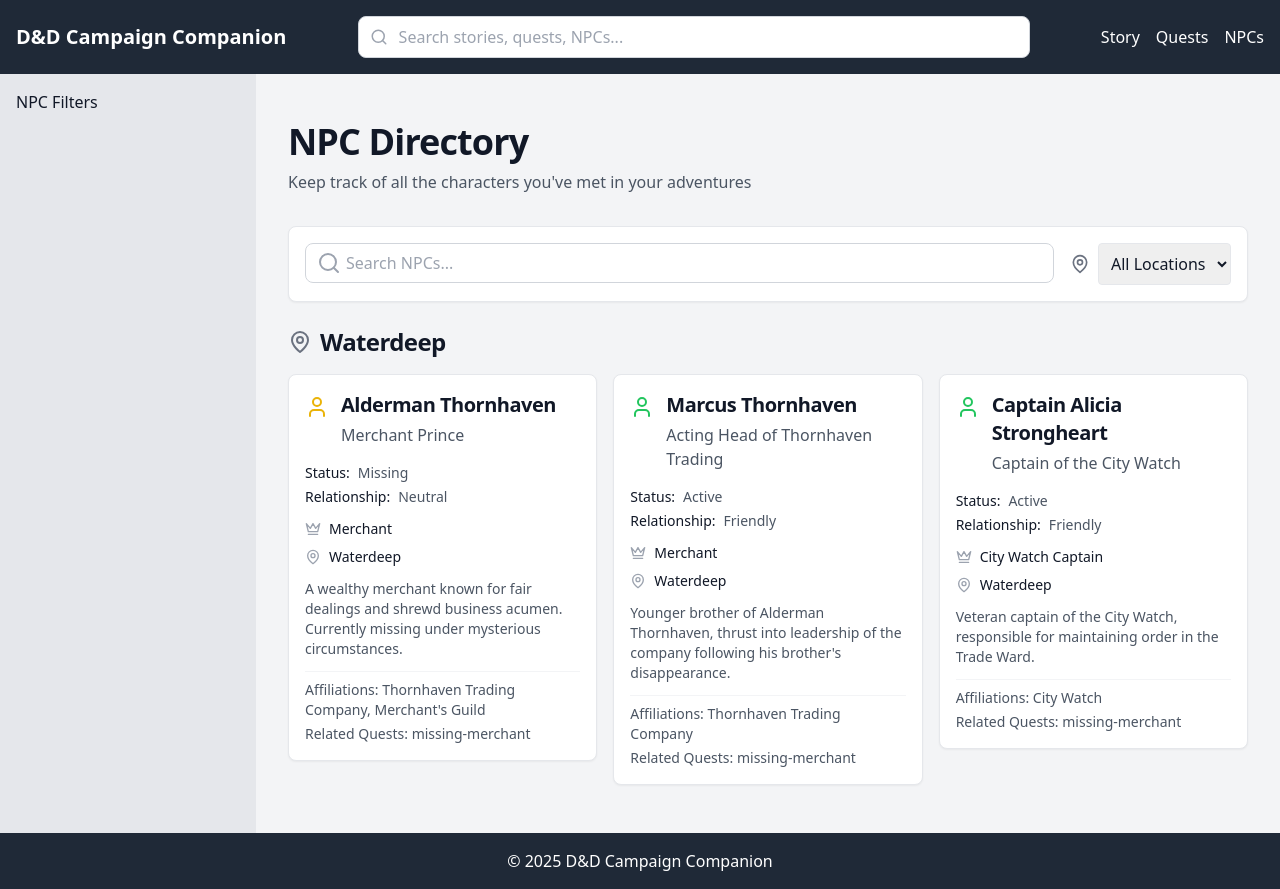
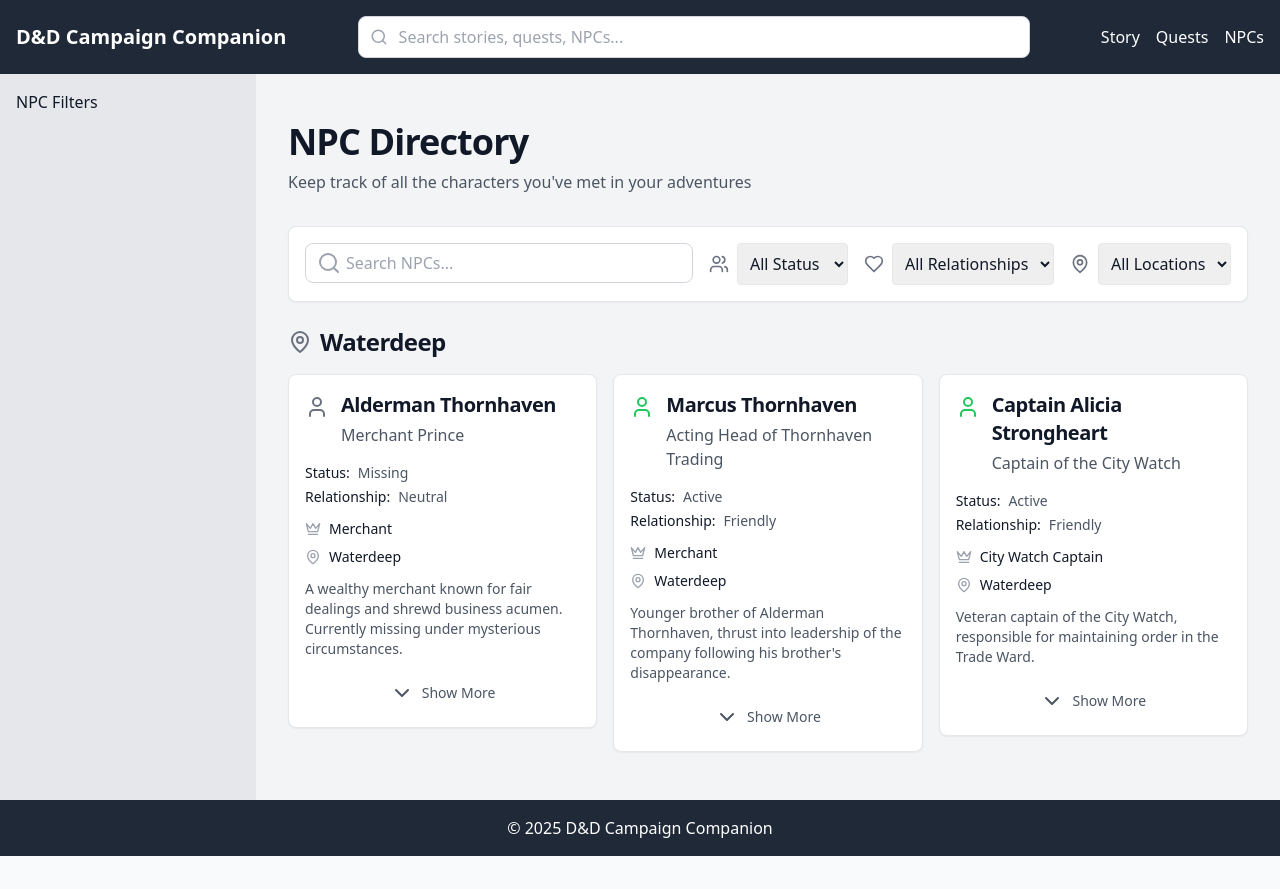
Before and after one commit to Haugenau20/DnDRecap, a React (Create React App) app: page /DnDRecap/npcs in a window 1280 px wide. After the commit the page ends 856 px from the top, so only its background shows below. Built offline with nearby package versions, Linux system fonts and the light colour scheme.

Commit message:
Added more info to npcs in the directory, changed the relationship color scheme

```diff
--- a/src/components/features/npcs/NPCCard.tsx
+++ b/src/components/features/npcs/NPCCard.tsx
@@ -1,14 +1,28 @@
-import React from 'react';
+import React, { useState } from 'react';
+import { useNavigate } from 'react-router-dom';
 import { NPC } from '../../../types/npc';
 import Typography from '../../core/Typography';
 import Card from '../../core/Card';
-import { User, MapPin, Crown } from 'lucide-react';
+import Button from '../../core/Button';
+import {
+  User,
+  MapPin,
+  Crown,
+  Scroll,
+  Users,
+  ChevronDown,
+  ChevronUp,
+  CalendarDays
+} from 'lucide-react';
 
 interface NPCCardProps {
   npc: NPC;
 }
 
 const NPCCard: React.FC<NPCCardProps> = ({ npc }) => {
+  const [isExpanded, setIsExpanded] = useState(false);
+  const navigate = useNavigate();
+
   // Function to get relationship color
   const getRelationshipColor = (relationship: string): string => {
     switch (relationship) {
@@ -17,9 +31,9 @@ const NPCCard: React.FC<NPCCardProps> = ({ npc }) => {
       case 'hostile':
         return 'text-red-500';
       case 'neutral':
-        return 'text-yellow-500';
+        return 'text-gray-500';
       default:
-        return 'text-gray-400';
+        return 'text-blue-400';
     }
   };
 
@@ -41,7 +55,7 @@ const NPCCard: React.FC<NPCCardProps> = ({ npc }) => {
           </div>
         </div>
 
-        {/* NPC Details */}
+        {/* Basic Info */}
         <div className="space-y-3">
           {/* Status and Relationship */}
           <div className="space-y-1">
@@ -89,23 +103,147 @@ const NPCCard: React.FC<NPCCardProps> = ({ npc }) => {
           <Typography color="secondary" className="text-sm">
             {npc.description}
           </Typography>
+        </div>
 
-          {/* Connections Summary */}
-          {(npc.connections.affiliations.length > 0 || npc.connections.relatedQuests.length > 0) && (
-            <div className="space-y-1 pt-2 border-t border-gray-100">
+        {/* Expanded Content */}
+        {isExpanded && (
+          <div className="space-y-4 pt-4 border-t border-gray-100">
+            {/* Additional Details */}
+            {(npc.appearance || npc.personality || npc.background) && (
+              <div className="space-y-3">
+                {npc.appearance && (
+                  <div>
+                    <Typography variant="body-sm" className="font-medium">
+                      Appearance
+                    </Typography>
+                    <Typography variant="body-sm" color="secondary">
+                      {npc.appearance}
+                    </Typography>
+                  </div>
+                )}
+                {npc.personality && (
+                  <div>
+                    <Typography variant="body-sm" className="font-medium">
+                      Personality
+                    </Typography>
+                    <Typography variant="body-sm" color="secondary">
+                      {npc.personality}
+                    </Typography>
+                  </div>
+                )}
+                {npc.background && (
+                  <div>
+                    <Typography variant="body-sm" className="font-medium">
+                      Background
+                    </Typography>
+                    <Typography variant="body-sm" color="secondary">
+                      {npc.background}
+                    </Typography>
+                  </div>
+                )}
+              </div>
+            )}
+
+            {/* Connections */}
+            <div className="space-y-3">
+              {/* Related NPCs */}
+              {npc.connections.relatedNPCs.length > 0 && (
+                <div>
+                  <Typography variant="body-sm" className="font-medium mb-2">
+                    Related NPCs
+                  </Typography>
+                  <div className="flex flex-wrap gap-2">
+                    {npc.connections.relatedNPCs.map((relatedNPC) => (
+                      <div
+                        key={relatedNPC}
+                        className="px-2 py-1 bg-gray-100 rounded-full text-sm"
+                      >
+                        {relatedNPC}
+                      </div>
+                    ))}
+                  </div>
+                </div>
+              )}
+
+              {/* Affiliations */}
               {npc.connections.affiliations.length > 0 && (
-                <Typography variant="body-sm" color="secondary">
-                  Affiliations: {npc.connections.affiliations.join(', ')}
-                </Typography>
+                <div>
+                  <Typography variant="body-sm" className="font-medium mb-2">
+                    Affiliations
+                  </Typography>
+                  <div className="flex flex-wrap gap-2">
+                    {npc.connections.affiliations.map((affiliation) => (
+                      <div
+                        key={affiliation}
+                        className="px-2 py-1 bg-gray-100 rounded-full text-sm"
+                      >
+                        {affiliation}
+                      </div>
+                    ))}
+                  </div>
+                </div>
               )}
+
+              {/* Related Quests */}
               {npc.connections.relatedQuests.length > 0 && (
-                <Typography variant="body-sm" color="secondary">
-                  Related Quests: {npc.connections.relatedQuests.join(', ')}
-                </Typography>
+                <div>
+                  <Typography variant="body-sm" className="font-medium mb-2">
+                    Related Quests
+                  </Typography>
+                  <div className="flex flex-wrap gap-2">
+                    {npc.connections.relatedQuests.map((questId) => (
+                      <Button
+                        key={questId}
+                        variant="outline"
+                        size="sm"
+                        onClick={() => navigate(`/quests?highlight=${questId}`)}
+                        startIcon={<Scroll size={14} />}
+                      >
+                        {questId}
+                      </Button>
+                    ))}
+                  </div>
+                </div>
               )}
             </div>
-          )}
-        </div>
+
+            {/* Notes */}
+            {npc.notes.length > 0 && (
+              <div className="space-y-2">
+                <Typography variant="body-sm" className="font-medium">
+                  Notes
+                </Typography>
+                {npc.notes.map((note, index) => (
+                  <div
+                    key={index}
+                    className="p-3 bg-gray-50 rounded-lg space-y-1"
+                  >
+                    <div className="flex items-center gap-2">
+                      <CalendarDays size={14} className="text-gray-400" />
+                      <Typography variant="body-sm" color="secondary">
+                        {note.date}
+                      </Typography>
+                    </div>
+                    <Typography variant="body-sm">
+                      {note.text}
+                    </Typography>
+                  </div>
+                ))}
+              </div>
+            )}
+          </div>
+        )}
+
+        {/* Expand/Collapse Button */}
+        <Button
+          variant="ghost"
+          size="sm"
+          onClick={() => setIsExpanded(!isExpanded)}
+          className="w-full"
+          startIcon={isExpanded ? <ChevronUp /> : <ChevronDown />}
+        >
+          {isExpanded ? 'Show Less' : 'Show More'}
+        </Button>
       </Card.Content>
     </Card>
   );
--- a/src/components/features/npcs/NPCDirectory.tsx
+++ b/src/components/features/npcs/NPCDirectory.tsx
@@ -5,11 +5,13 @@ import NPCCard from './NPCCard';
 import Card from '../../core/Card';
 import Typography from '../../core/Typography';
 import Input from '../../core/Input';
-import { Search, Users, MapPin } from 'lucide-react';
+import { Search, Users, MapPin, Heart } from 'lucide-react';
 
 const NPCDirectory: React.FC = () => {
   const { npcs, isLoading } = useNPCs();
   const [searchQuery, setSearchQuery] = useState('');
+  const [statusFilter, setStatusFilter] = useState<string>('all');
+  const [relationshipFilter, setRelationshipFilter] = useState<string>('all');
   const [locationFilter, setLocationFilter] = useState<string>('all');
   const [highlightedNpcId, setHighlightedNpcId] = useState<string | null>(null);
 
@@ -45,7 +47,7 @@ const NPCDirectory: React.FC = () => {
     return Array.from(uniqueLocations);
   }, [npcs]);
 
-  // Filter NPCs based on search and location
+  // Filter NPCs based on search and filters
   const filteredNPCs = useMemo(() => {
     return npcs.filter(npc => {
       // Search filter
@@ -54,12 +56,19 @@ const NPCDirectory: React.FC = () => {
         npc.description.toLowerCase().includes(searchQuery.toLowerCase()) ||
         (npc.title && npc.title.toLowerCase().includes(searchQuery.toLowerCase()));
 
+      // Status filter
+      const statusMatch = statusFilter === 'all' || npc.status === statusFilter;
+
+      // Relationship filter
+      const relationshipMatch = relationshipFilter === 'all' ||
+        npc.relationship === relationshipFilter;
+
       // Location filter
       const locationMatch = locationFilter === 'all' || npc.location === locationFilter;
 
-      return searchMatch && locationMatch;
+      return searchMatch && statusMatch && relationshipMatch && locationMatch;
     });
-  }, [npcs, searchQuery, locationFilter]);
+  }, [npcs, searchQuery, statusFilter, relationshipFilter, locationFilter]);
 
   // Group NPCs by location for display
   const groupedNPCs = useMemo(() => {
@@ -98,6 +107,38 @@ const NPCDirectory: React.FC = () => {
                 startIcon={<Search className="text-gray-400" />}
                 fullWidth
               />
+            </div>
+
+            {/* Status Filter */}
+            <div className="flex items-center gap-2">
+              <Users size={20} className="text-gray-500" />
+              <select
+                className="rounded border p-2"
+                value={statusFilter}
+                onChange={(e) => setStatusFilter(e.target.value)}
+              >
+                <option value="all">All Status</option>
+                <option value="active">Active</option>
+                <option value="deceased">Deceased</option>
+                <option value="missing">Missing</option>
+                <option value="unknown">Unknown</option>
+              </select>
+            </div>
+
+            {/* Relationship Filter */}
+            <div className="flex items-center gap-2">
+              <Heart size={20} className="text-gray-500" />
+              <select
+                className="rounded border p-2"
+                value={relationshipFilter}
+                onChange={(e) => setRelationshipFilter(e.target.value)}
+              >
+                <option value="all">All Relationships</option>
+                <option value="friendly">Friendly</option>
+                <option value="neutral">Neutral</option>
+                <option value="hostile">Hostile</option>
+                <option value="unknown">Unknown</option>
+              </select>
             </div>
 
             {/* Location Filter */}
--- a/src/components/features/quests/QuestCard.tsx
+++ b/src/components/features/quests/QuestCard.tsx
@@ -216,8 +216,8 @@ const QuestCard: React.FC<QuestCardProps> = ({ quest }) => {
                               className={
                                 npc.relationship === 'friendly' ? 'text-green-500' :
                                 npc.relationship === 'hostile' ? 'text-red-500' :
-                                npc.relationship === 'neutral' ? 'text-yellow-500' :
-                                'text-gray-400'
+                                npc.relationship === 'neutral' ? 'text-gray-500' :
+                                'text-blue-500'
                               }
                             />
                             <div>
```
